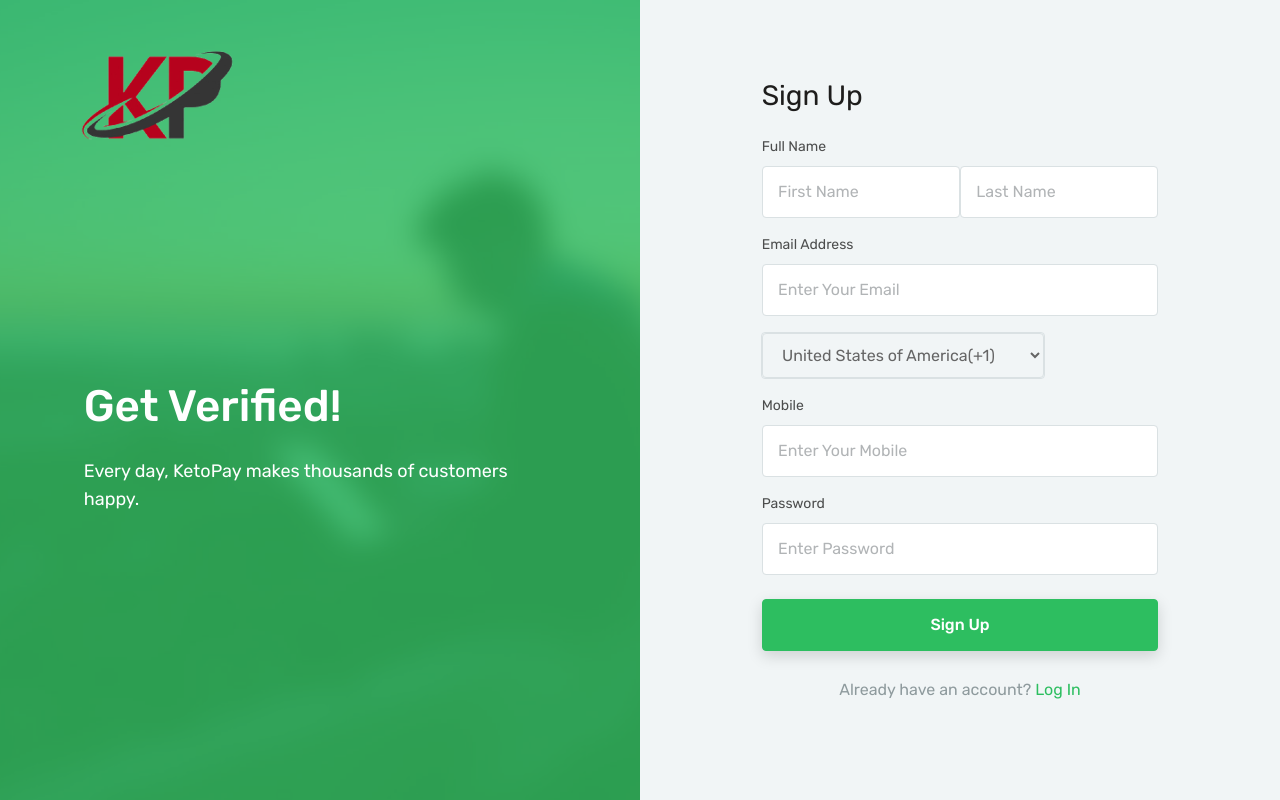
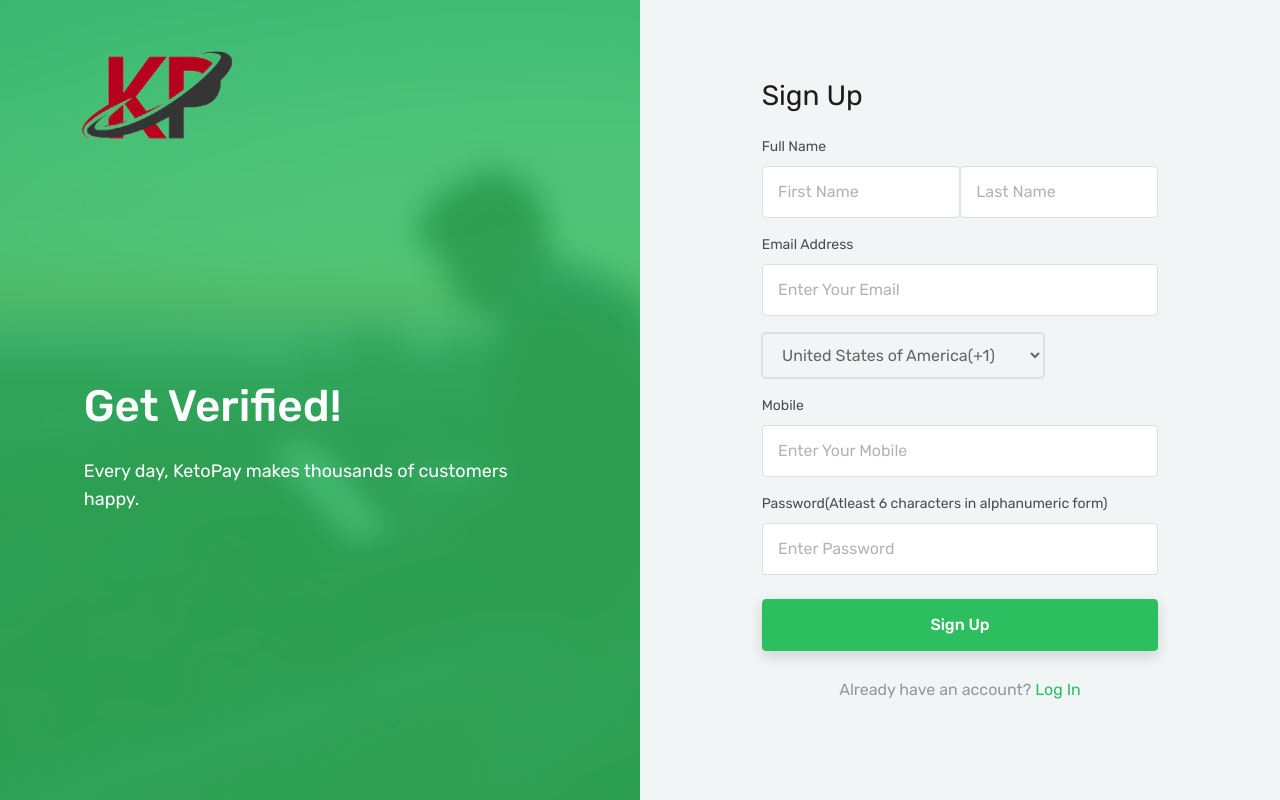
Before and after one commit to honey1234567890/ketopay, a Flask app: page /signup in a window 1280 px wide. Run offline with Flask 2, Linux system fonts and the light colour scheme; some libraries are stand-ins or nearby versions.

Commit message:
Update signup.html

```diff
--- a/templates/signup.html
+++ b/templates/signup.html
@@ -148,7 +148,7 @@
                   <input type="text" class="form-control" id="mobileNumber" name="mobile" required placeholder="Enter Your Mobile">
                 </div>
                 <div class="form-group">
-                  <label for="loginPassword">Password</label>
+                  <label for="loginPassword">Password(Atleast 6 characters in alphanumeric form)</label>
                   <input type="password" class="form-control" id="loginPassword" name="user_pwd" required placeholder="Enter Password">
                 </div>
                 <button class="btn btn-primary btn-block my-4" type="submit">Sign Up</button>
```
